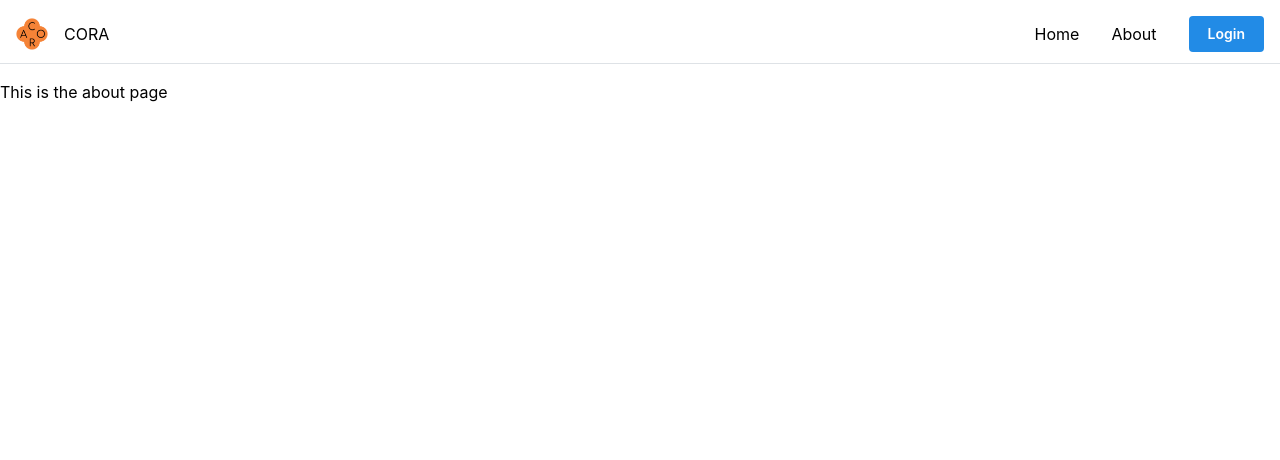
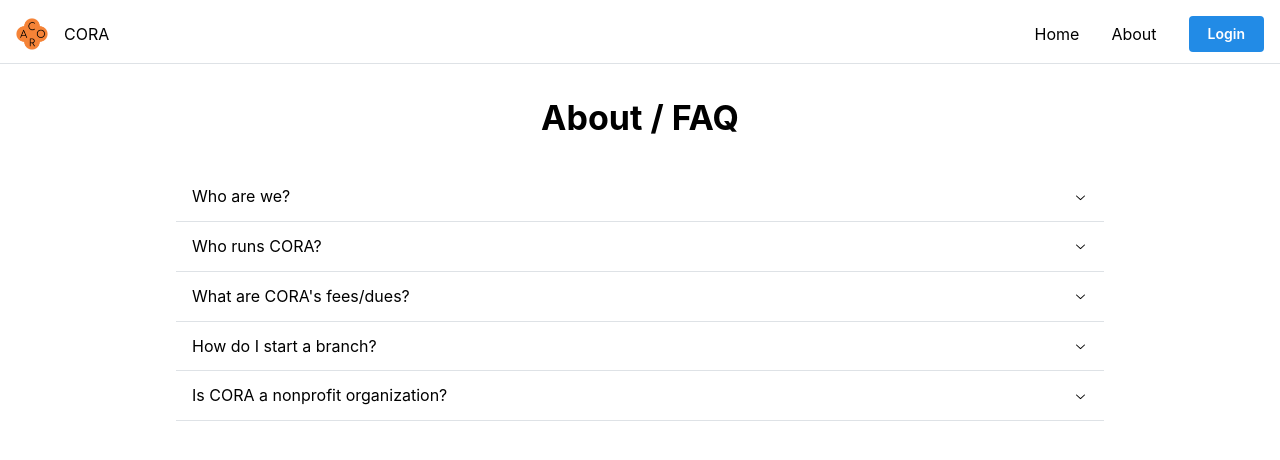
Before and after one commit to coranonprofit/website, a Next.js app: page /about in a window 1280 px wide. Shown: the top 460 px of the page. Built offline with nearby package versions, Linux system fonts and the light colour scheme; no server answers.

Commit message:
Add content to about page

```diff
--- a/src/app/about/page.tsx
+++ b/src/app/about/page.tsx
@@ -1,3 +1,23 @@
+import { Accordion, AccordionControl, AccordionItem, AccordionPanel, Center, Container, Title } from "@mantine/core";
+
 export default function AboutPage() {
-  return <p>This is the about page</p>
+
+  const content = [
+    {label: "Who are we?", content: "CORA, or the Community Outreach and Restoration Association, is a volunteer group based in Minnesota with students from the US and Canada involved. In the past we have had events such as food drives, volunteering at local organizations, fundraisers, and more! We focus on initiating opportunities for students to volunteer and do good for their community. \n\nIn total, we have over 200 students and growing! Please contact coranonprofit@gmail.com or reference our start-a-branch info below for more info on how you can start your own branch of CORA."},
+    {label: "Who runs CORA?", content: "CORA is dedicated to being 100% student-run. All events, meetings, and resources are student organized. We have a board of directors and executive committees that help make the organization run smoothly as a whole. Our amazing branch directors/presidents help make sure each branch operates smoothly. Please feel free to email coranonprofit@gmail.com to access out bylaws or if you have any questions."},
+    {label: "What are CORA's fees/dues?", content: "None! Here at CORA, we don't believe people should have to pay to do good. CORA branches and members do not have any form of due or fee payed to CORA executive. All funding is obtained either through fundraising and our amazing company sponsorships!"},
+    {label: "How do I start a branch?", content: "So, you want to make the world a better place! Please fill out the interest form. From there, CORA executive team will schedule an interview with you and help you get things started. The process typically involves recruiting founding members and setting up your first event. From there, CORA will continue to give any guidance or financial support required to help your branch succeed!"},
+    {label: "Is CORA a nonprofit organization?", content: "Yes! CORA is a legally registered nonprofit corporation in the state of Minnesota. Please contact CORA executive team for more info on CORA's legal status."}
+  ];
+
+  return <Container>
+    <Center><Title my="xl">About / FAQ</Title></Center>
+
+    <Accordion>
+      {content.map(({label, content}) => <AccordionItem key={label} value={label}>
+        <AccordionControl>{label}</AccordionControl>
+        <AccordionPanel>{content}</AccordionPanel>
+      </AccordionItem>)}
+    </Accordion>
+  </Container>
 }
```
